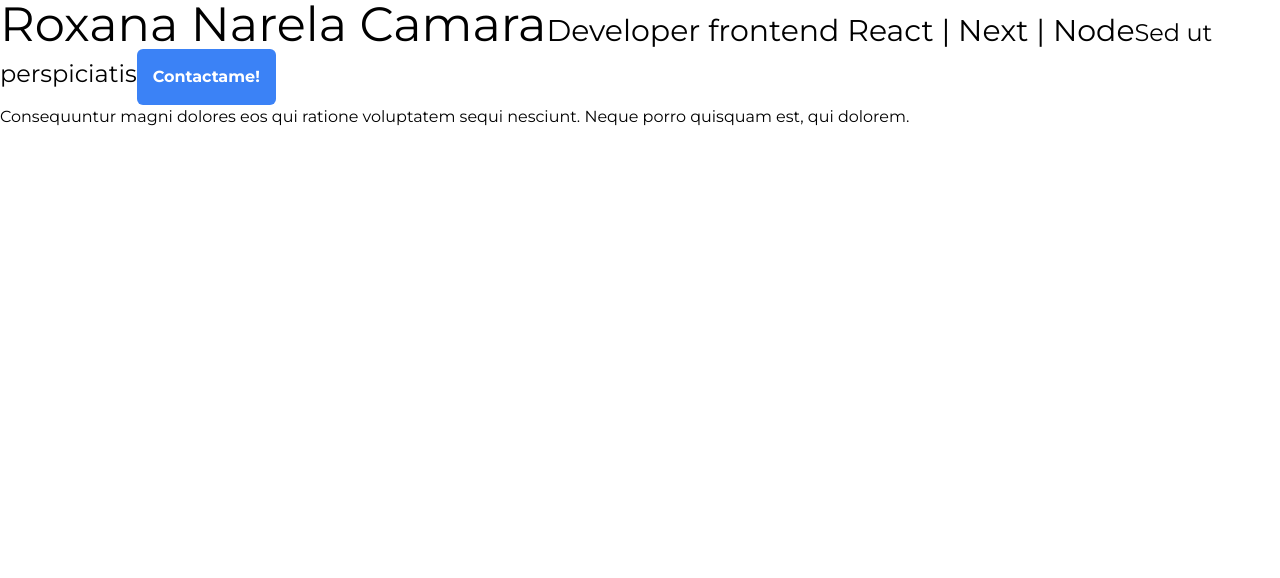
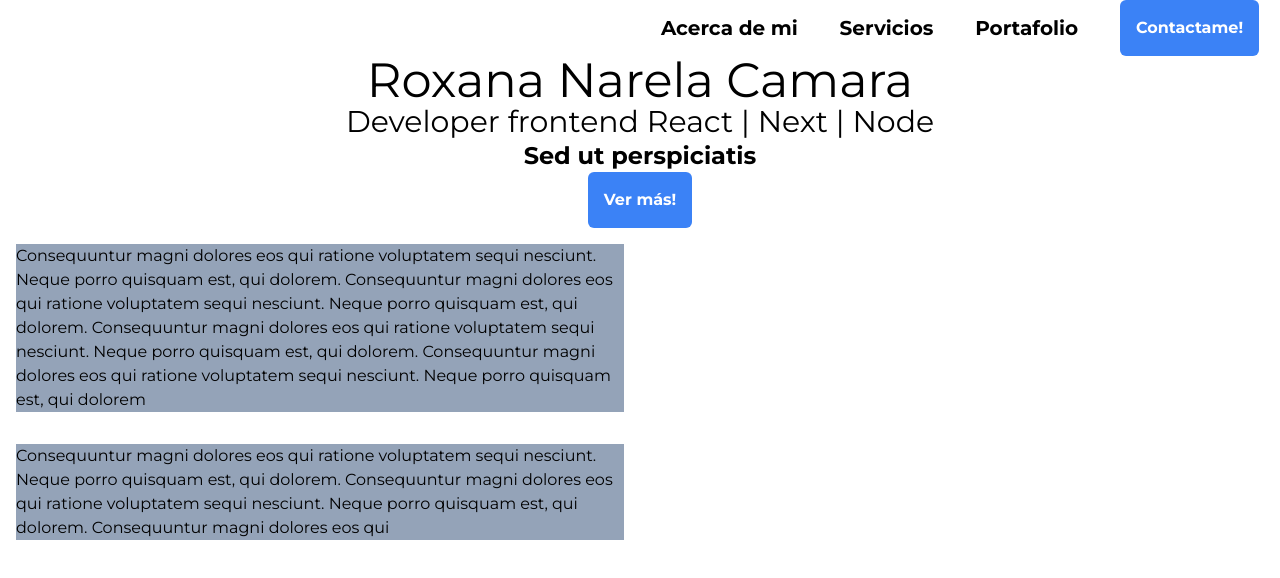
Before and after one commit to NarelaCamara/next, a Next.js app: page / in a window 1280 px wide. Shown: the top 578 px of the page. Built offline with nearby package versions, Linux system fonts and the light colour scheme.

Commit message:
feat: add component

```diff
--- a/app/components/index.ts
+++ b/app/components/index.ts
@@ -5,3 +5,4 @@
 export * from "./simpleWidget/SimpleWidget";
 export * from "./buttonPrimary/ButtonPrimary";
 export * from "./paragraph/Paragraph";
+export * from "./navigation/Navigation";
--- /dev/null
+++ b/app/components/navigation/Navigation.tsx
@@ -0,0 +1,17 @@
+import React from "react";
+import { ButtonPrimary } from "../buttonPrimary/ButtonPrimary";
+
+interface Props {}
+
+export const Navigation = (props: Props) => {
+  return (
+    <div className="flex flex-row-reverse flex-nowrap">
+      <div className=" w-1/2 flex flex-row justify-around items-center ">
+        <span className="text-xl font-bold">Acerca de mi</span>
+        <span className="text-xl font-bold">Servicios</span>
+        <span className="text-xl font-bold">Portafolio</span>
+        <ButtonPrimary text={"Contactame!"} />
+      </div>
+    </div>
+  );
+};
--- a/app/components/paragraph/Paragraph.tsx
+++ b/app/components/paragraph/Paragraph.tsx
@@ -5,5 +5,11 @@
 }
 
 export const Paragraph = ({ paragraph }: Props) => {
-  return <p>{paragraph}</p>;
+  return (
+    <div className="w-full flex">
+      <div className="w-1/2">
+        <p className="justify-start bg-slate-400 m-4">{paragraph}</p>
+      </div>
+    </div>
+  );
 };
--- a/app/page.tsx
+++ b/app/page.tsx
@@ -1,6 +1,6 @@
 import { Montserrat } from "next/font/google";
-import Link from "next/link";
-import { ButtonPrimary, Paragraph } from "./components";
+import style from "./selfPage.module.css";
+import { ButtonPrimary, Navigation, Paragraph } from "./components";
 
 const monserrat = Montserrat({
   weight: ["300", "400", "500", "700"],
@@ -11,19 +11,30 @@
 
 export default function Home() {
   return (
-    <main className={` ${monserrat.className} `}>
-      <span className="text-5xl">Roxana Narela Camara</span>
+    <main className={`${monserrat.className}`}>
+      <Navigation />
+      <div className={` flex flex-col items-center justify-center`}>
+        <span className="text-5xl">Roxana Narela Camara</span>
 
-      <span className="text-3xl">Developer frontend React | Next | Node</span>
+        <span className="text-3xl">Developer frontend React | Next | Node</span>
 
-      <span className="text-2xl">Sed ut perspiciatis</span>
+        <span className="text-2xl font-bold">Sed ut perspiciatis</span>
 
-      <ButtonPrimary text={"Contactame!"} />
+        <ButtonPrimary text={"Ver más!"} />
 
-      <Paragraph
-        paragraph="Consequuntur magni dolores eos qui ratione voluptatem sequi nesciunt.
-Neque porro quisquam est, qui dolorem."
-      />
+        <Paragraph
+          paragraph="Consequuntur magni dolores eos qui ratione voluptatem sequi nesciunt.
+Neque porro quisquam est, qui dolorem. Consequuntur magni dolores eos qui ratione voluptatem sequi nesciunt.
+Neque porro quisquam est, qui dolorem. Consequuntur magni dolores eos qui ratione voluptatem sequi nesciunt.
+Neque porro quisquam est, qui dolorem. Consequuntur magni dolores eos qui ratione voluptatem sequi nesciunt.
+Neque porro quisquam est, qui dolorem"
+        />
+        <Paragraph
+          paragraph="Consequuntur magni dolores eos qui ratione voluptatem sequi nesciunt.
+Neque porro quisquam est, qui dolorem. Consequuntur magni dolores eos qui ratione voluptatem sequi nesciunt.
+Neque porro quisquam est, qui dolorem. Consequuntur magni dolores eos qui"
+        />
+      </div>
     </main>
   );
 }
```
